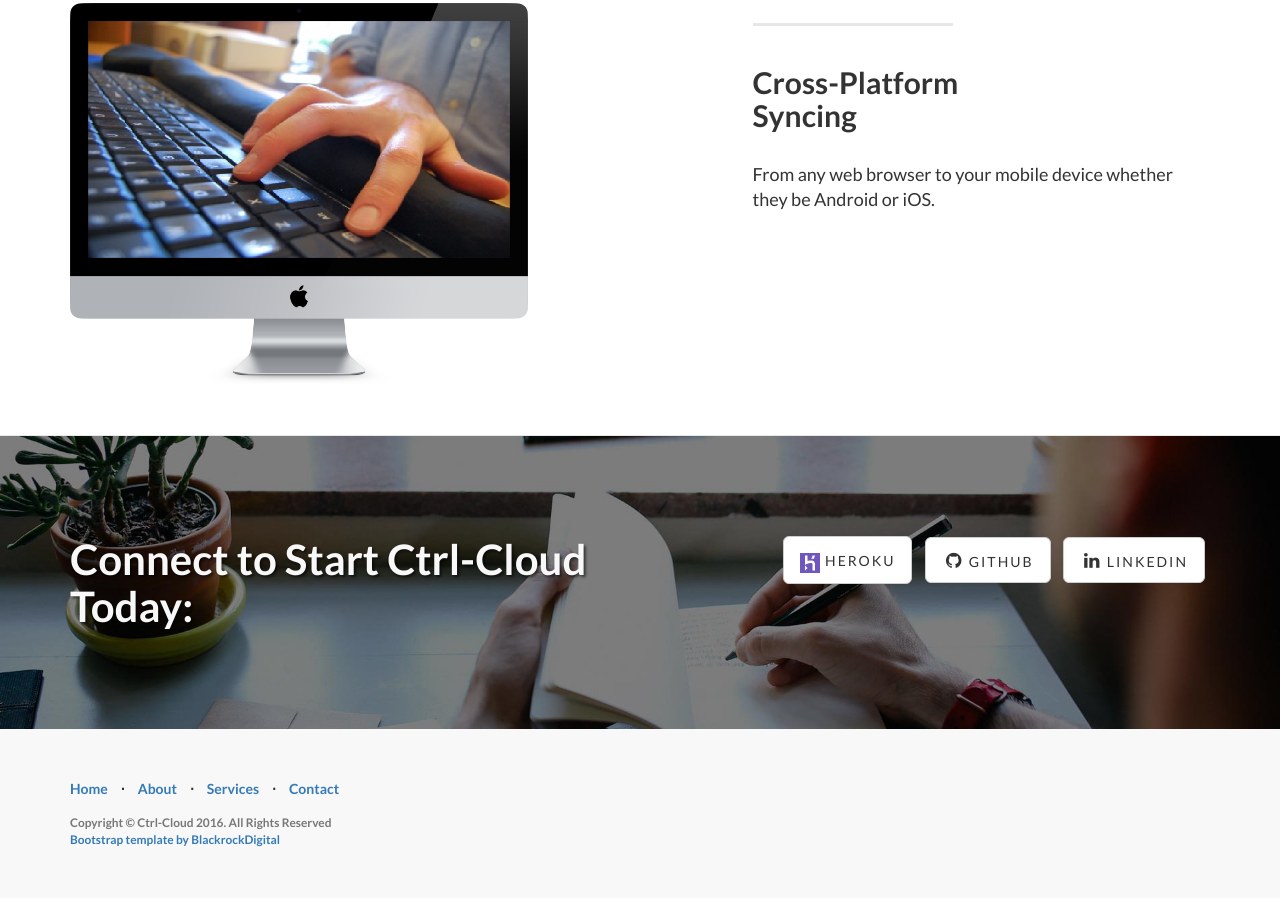
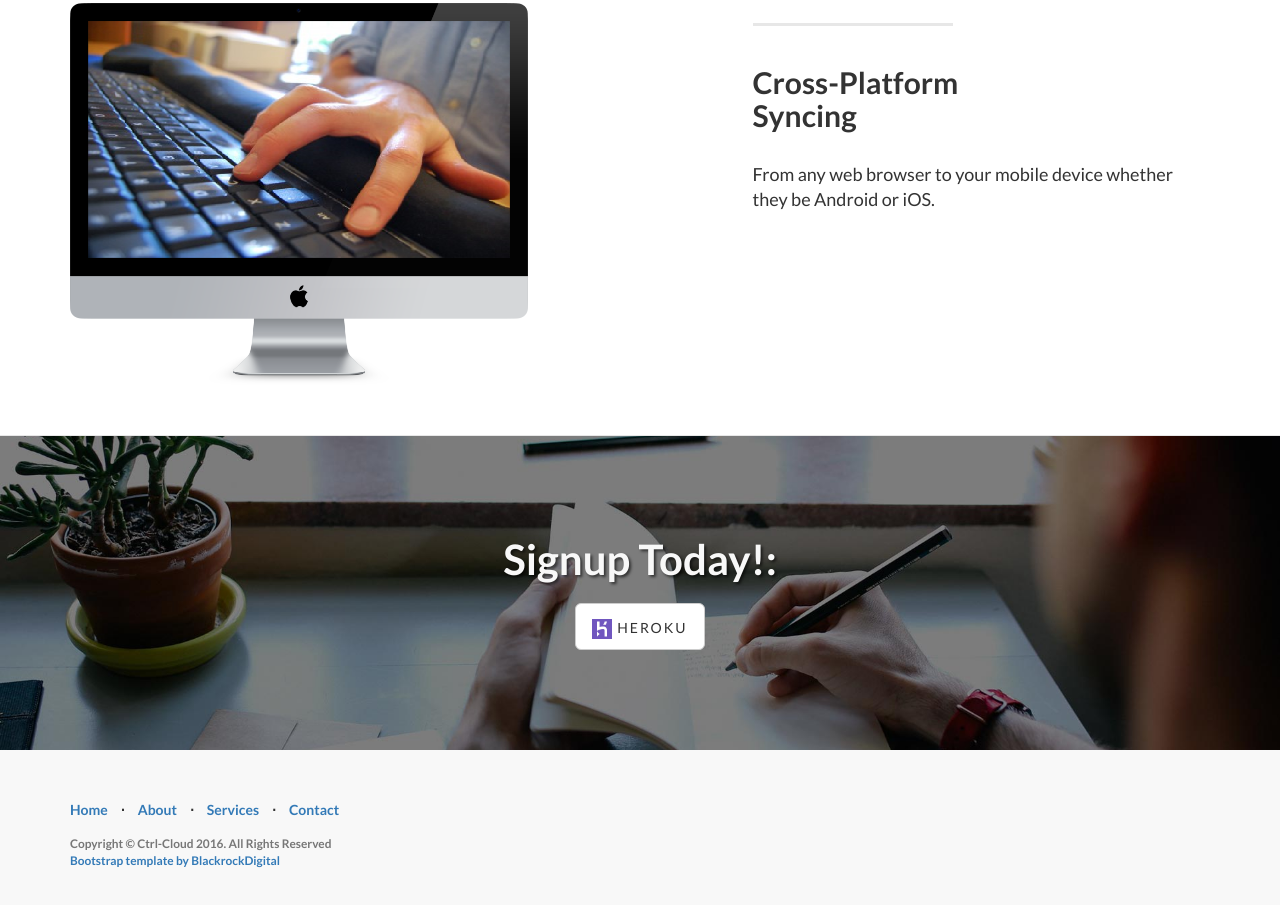
Before and after one commit to mtam2/Ctrl-Cloud, a plain HTML site: page index.html in a window 1280 px wide. Shown: the part 1281-2186 px from the top of the page. Drawn offline with Linux system fonts and the light colour scheme.

```diff
--- a/index.html
+++ b/index.html
@@ -166,31 +166,11 @@
 
 	<a  name="contact"></a>
     <div class="banner">
-
-        <div class="container">
-
-            <div class="row">
-                <div class="col-lg-6">
-                    <h2>Connect to Start Ctrl-Cloud Today:</h2>
-                </div>
-                <div class="col-lg-6">
-                    <ul class="list-inline banner-social-buttons">
-                        <li>
-                            <a href="https://ctrl-cloud.herokuapp.com/" class="btn btn-default btn-lg">  <span class="network-name"><img src="img/heroku_icon.png" height=20 width=20> Heroku</span></a>
-                        </li>
-                        <li>
-                            <a href="https://github.com/IronSummitMedia/startbootstrap" class="btn btn-default btn-lg"><i class="fa fa-github fa-fw"></i> <span class="network-name">Github</span></a>
-                        </li>
-                        <li>
-                            <a href="#" class="btn btn-default btn-lg"><i class="fa fa-linkedin fa-fw"></i> <span class="network-name">Linkedin</span></a>
-                        </li>
-                    </ul>
-                </div>
-            </div>
-
+        <div class="container text-center">
+            <h2>Signup Today!:</h2><br>
+            <a class="btn btn-default btn-lg" href="https://ctrl-cloud.herokuapp.com/">  <span class="network-name"><img src="img/heroku_icon.png" height=20 width=20> Heroku</span></a>
         </div>
         <!-- /.container -->
-
     </div>
     <!-- /.banner -->
 
```
Also changed, not shown: img/chrome_logo.png (added), img/firefox_logo.png (added).
